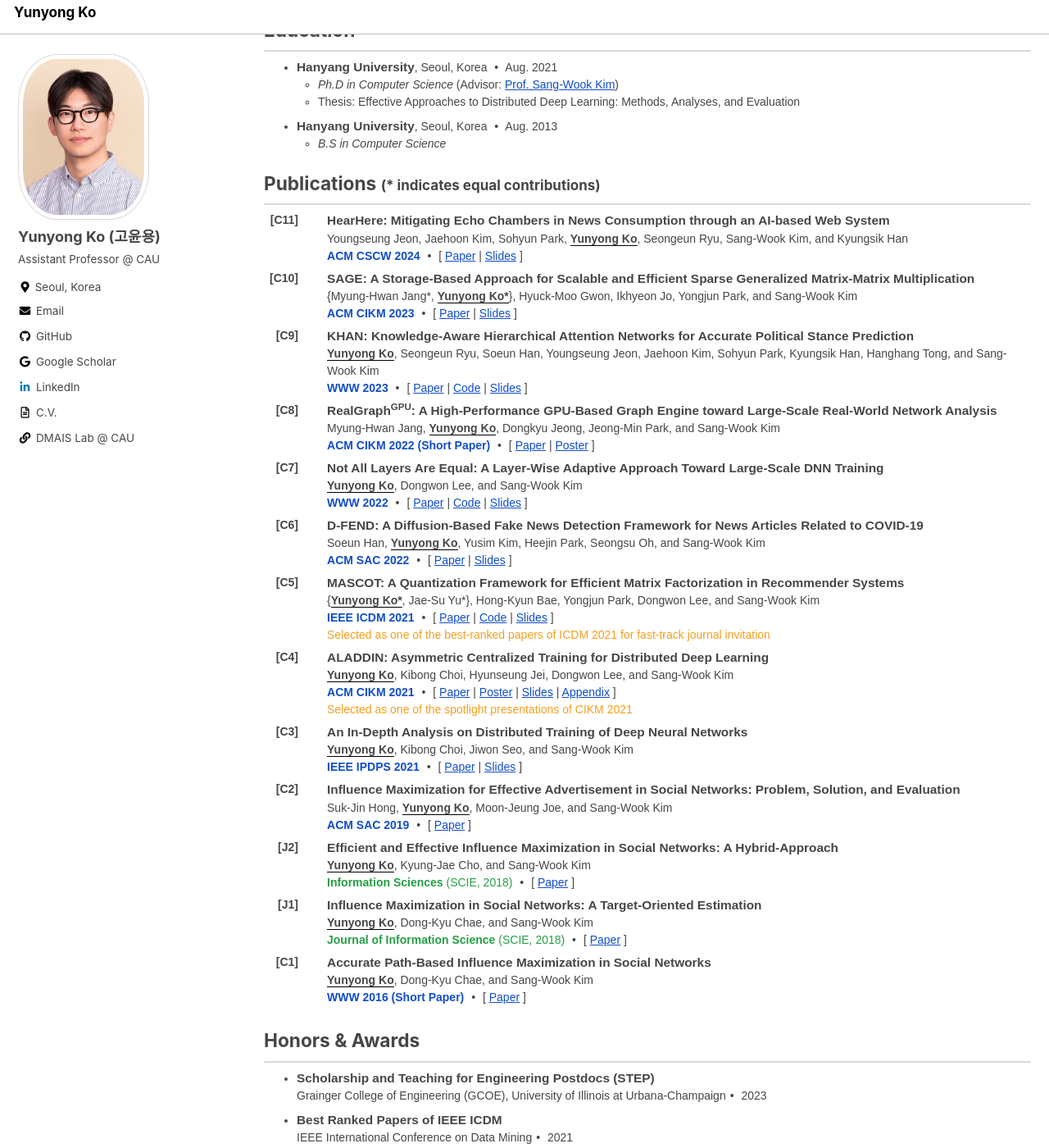
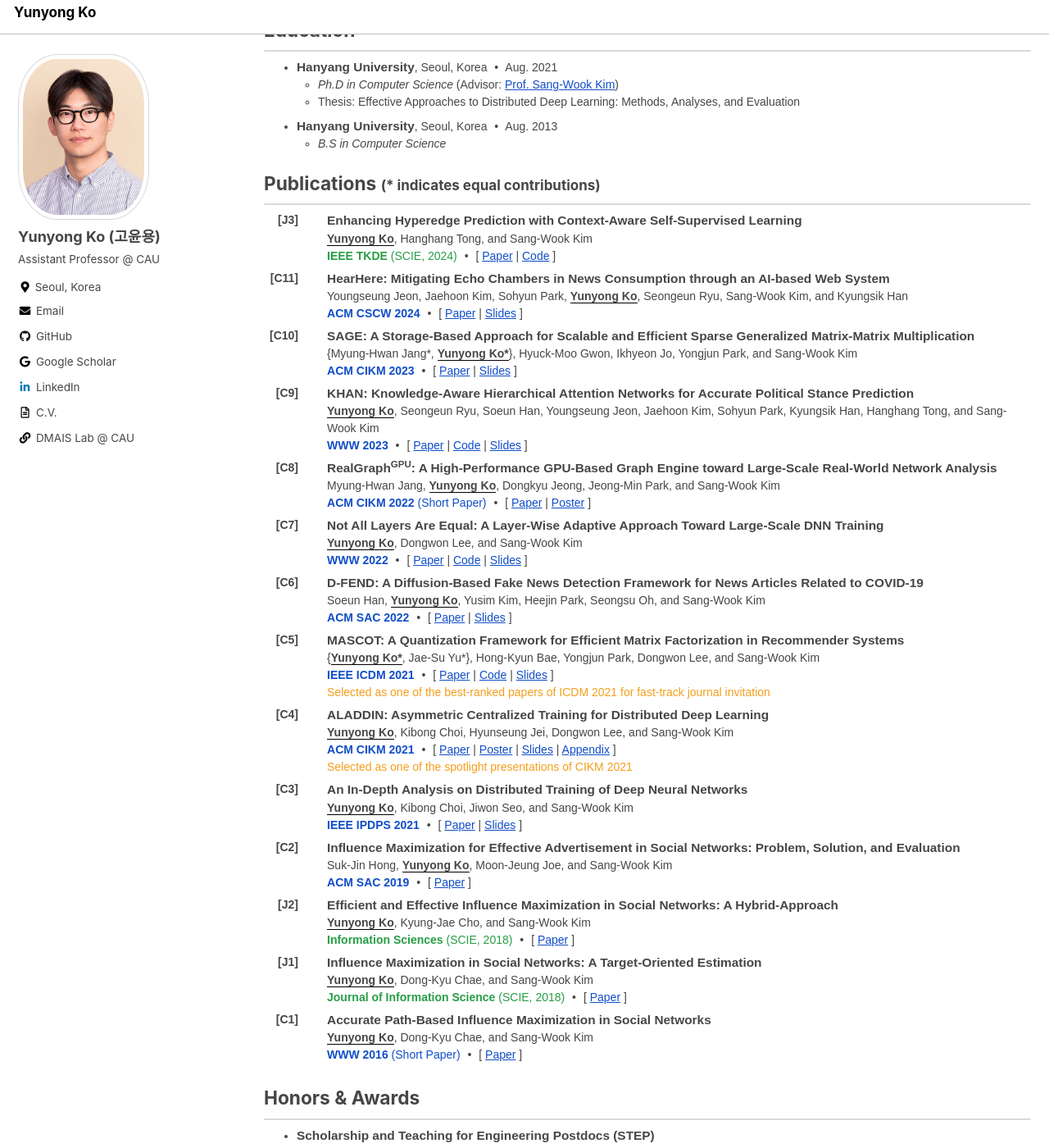
Before and after one commit to yy-ko/yy-ko.github.io, a Jekyll site: the page built from index.html, in a window 1280 px wide and 1400 px high, scrolled down 567 px. Shown: the whole window at 82% size. Built offline with Jekyll 4.4.1, drawn with Linux system fonts in a browser that asks for light colours; cached includes are drawn as plain includes; the list of posts is cut into pages by our own code.

Commit message:
publication format changed2025

```diff
--- a/index.html
+++ b/index.html
@@ -12,44 +12,6 @@
 	My research interests mainly lie in data mining and machine learning on various types of data (including but not limited to graph, hypergraph, text, image, and time-series) with a special focus on exploring knowledge for real-world applications.
 	<br>
 </div>
-
-<!-- <div id="topics" class="section"> -->
-	<!-- <h5 class="section-title">Research Interests</h5> -->
-	<!-- <hr class="sep"> -->
-	<!-- <ul class="my_list"> -->
-		<!-- [> <li><strong class='title'>Data Mining and Knowledge Discovery for Network Analysis</strong> <] <] -->
-		<!-- <li><strong class='title'>Machine Learning Techniques for Real-World Applications</strong> -->
-			<!-- <ul class="inner-ul"> -->
-				<!-- <li class="inner-li">Domain-Specific News Representation (WWW'23)</li> -->
-				<!-- <li class="inner-li">Quantization for Recommender Systems (ICDM'21)</li> -->
-			<!-- </ul> -->
-		<!-- </li> -->
-		<!-- <li><strong class='title'>Graph Mining and Learning</strong> -->
-			<!-- <ul class="inner-ul"> -->
-				<!-- <li class="inner-li">Graph Engine for Large-Scale Network Analysis (CIKM'22)</li> -->
-				<!-- <li class="inner-li">Influence Maximization (WWW'16, InfoSci'18)</li> -->
-			<!-- </ul> -->
-		<!-- </li> -->
-		<!-- <li><strong class='title'>Acceleration of Large-Scale Machine Learning</strong> -->
-			<!-- <ul class="inner-ul"> -->
-				<!-- <li class="inner-li">Optimization for Large-Batch Training (WWW'22)</li> -->
-				<!-- <li class="inner-li">Distributed Deep Learning (IPDPS'21, CIKM'21)</li> -->
-			<!-- </ul> -->
-		<!-- </li> -->
-	<!-- </ul> -->
-<!-- </div> -->
-
-<!-- <div id="position" class="section"> -->
-	<!-- <h5 class="section-title">Positions</h5> -->
-	<!-- <hr class="sep"> -->
-	<!-- <ul class="my_list"> -->
-		<!-- <li><strong class="title">Chung-Ang University (CAU)</strong>, Seoul, Korea  <span class="dot-sep">&#8226;</span> Mar. 2024 - Present -->
-			<!-- <ul class="inner-ul"> -->
-				<!-- <li class="inner-li"> <i>Assistant Professor, School of Computer Science and Engineering</i> </li> -->
-			<!-- </ul> -->
-		<!-- </li> -->
-	<!-- </ul> -->
-<!-- </div> -->
 
 
 <div id="exp" class="section">
@@ -119,16 +81,18 @@
 			<!-- <span>[ <a href="https://arxiv.org/pdf/2310.09401.pdf">Paper</a> | <a href="#">Code</a> ]</span> -->
 		<!-- </li> -->
 	<!-- [> </ul> <] -->
-    <!-- [> <ul class="my_list"> <] -->
-		<!-- <li> <strong class='title'>Enhancing Hyperedge Prediction with Context-Aware Self-Supervised Learning</strong> <br>  -->
-			<!-- <strong><u>Yunyong Ko</u></strong>, Hanghang Tong, and Sang-Wook Kim <br>  -->
-			<!-- <span class="venue arxiv"><strong>arXiv:2309.05798</strong></span> -->
-			<!-- <span class="dot-sep">&#8226;</span> -->
-			<!-- <span>[ <a href="https://arxiv.org/pdf/2309.05798.pdf">Paper</a> | <a href="https://github.com/yy-ko/cash">Code</a> ]</span> -->
-		<!-- </li> -->
-	<!-- </ul> -->
 	<!-- <span class="year"><strong>2024 and Forthcoming</strong></span> -->
 	<table class="my_list">
+		<tr>
+			<td class="paper_head"> <strong>[J3]</strong></td>
+			<td class="paper_content">
+			<strong class='title'>Enhancing Hyperedge Prediction with Context-Aware Self-Supervised Learning</strong> <br>
+			<strong><u>Yunyong Ko</u></strong>, Hanghang Tong, and Sang-Wook Kim <br>
+			<span class="venue journal"> <strong>IEEE TKDE</strong> (SCIE, 2024)</span>
+			<span class="dot-sep">&#8226;</span>
+			<span>[ <a href="https://arxiv.org/pdf/2309.05798.pdf">Paper</a> | <a href="https://github.com/yy-ko/cash">Code</a> ]</span>
+			</td>
+		</tr>
 		<tr class="paper" style="border-bottom: 0px;">
 			<td class="paper_head"> <strong>[C11]</strong></td>
 			<td class="paper_content">
@@ -169,7 +133,7 @@
 			<strong class='title'>RealGraph<sup>GPU</sup>: A High-Performance GPU-Based Graph Engine toward Large-Scale Real-World Network Analysis</strong> <br>
 			Myung-Hwan Jang, <strong><u>Yunyong Ko</u></strong>, Dongkyu Jeong, Jeong-Min Park, and Sang-Wook Kim <br>
 			<!-- <span class="venue conf"><strong>ACM CIKM 2022</strong> (Short Paper)</span> -->
-			<span class="venue conf"><strong>ACM CIKM 2022 (Short Paper)</strong></span>
+			<span class="venue conf"><strong>ACM CIKM 2022</strong> (Short Paper)</span>
 			<span class="dot-sep">&#8226;</span>
 			<span>[ <a href="/assets/files/CIKM22-realgraph-paper.pdf">Paper</a> | <a href="/assets/files/CIKM22-realgraph-poster.pdf">Poster</a> ]</span>
 			</td>
@@ -290,7 +254,7 @@
 			<strong class='title'>Accurate Path-Based Influence Maximization in Social Networks </strong> <br>
 			<strong><u>Yunyong Ko</u></strong>, Dong-Kyu Chae, and Sang-Wook Kim <br>
 			<!-- <span class="venue conf"><strong>WWW 2016</strong> (Short Paper)</span> -->
-			<span class="venue conf"><strong>WWW 2016 (Short Paper)</strong></span>
+			<span class="venue conf"><strong>WWW 2016</strong> (Short Paper)</span>
 			<span class="dot-sep">&#8226;</span>
 			<span>[ <a href="/assets/files/WWW16-path-paper.pdf">Paper</a> ]</span> <br>
 			</td>
```
